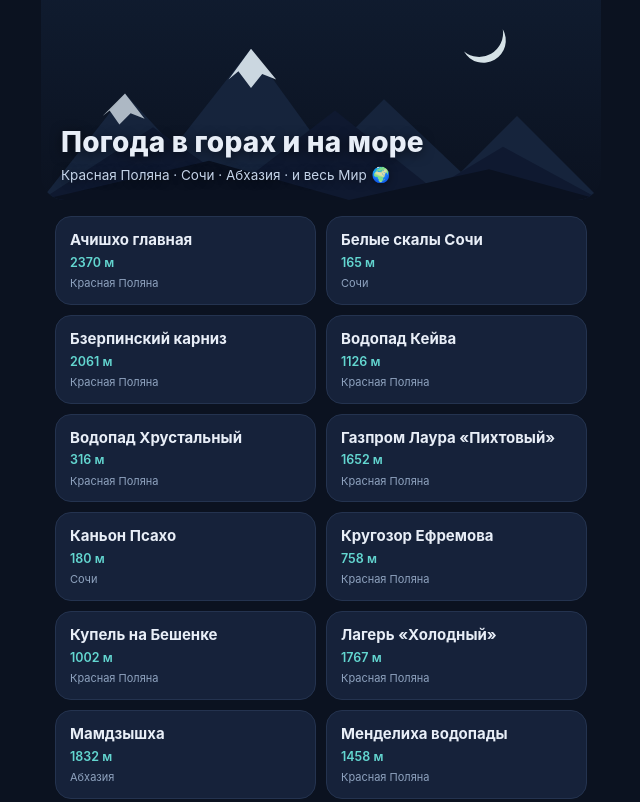
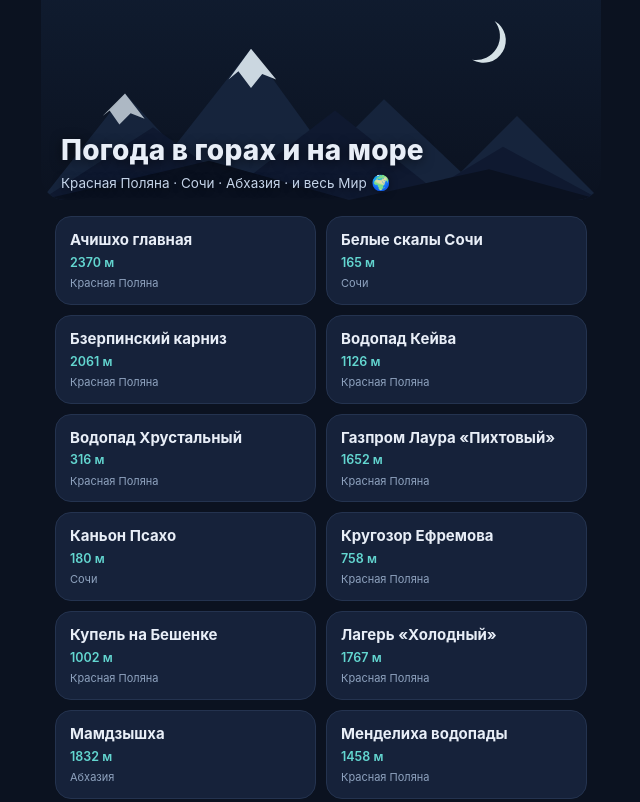
Before and after one commit to happymanalexey-coder/kp-weather, a website: page index.html in a window 1280 px wide. Shown: the top 802 px of the page, without its empty margins (319-959 px from the left). Drawn offline with Linux system fonts and the light colour scheme.

Commit message:
Шапка: текст на 2мм ниже; месяц −30° (против часовой)

```diff
--- a/index.html
+++ b/index.html
@@ -24,7 +24,7 @@
         </g>
         <g id="theme-toggle" class="theme-toggle" onclick="toggleTheme()" role="button" aria-label="Переключить тему">
           <g class="moon-g">
-            <path d="M316 30 A16 16 0 0 1 316 62 A17.14 17.14 0 0 0 316 30 Z" fill="#e8f4f8" opacity="0.92" transform="rotate(60 316 46)"/>
+            <path d="M316 30 A16 16 0 0 1 316 62 A17.14 17.14 0 0 0 316 30 Z" fill="#e8f4f8" opacity="0.92" transform="rotate(30 316 46)"/>
           </g>
           <g class="sun-g">
             <circle cx="316" cy="46" r="10" fill="#ffd166"/>
--- a/styles.css
+++ b/styles.css
@@ -29,7 +29,7 @@ body {
 /* ---------- главный экран ---------- */
 .hero { position: relative; overflow: hidden; border-radius: 0 0 24px 24px; }
 .hero-mountains { display: block; width: 100%; height: 200px; }
-.hero-text { position: absolute; left: 20px; bottom: 14px; right: 20px; }
+.hero-text { position: absolute; left: 20px; bottom: 6px; right: 20px; }
 .hero-text h1 { font-size: 28px; font-weight: 800; letter-spacing: 0.2px; text-shadow: 0 2px 12px rgba(0,0,0,.6); }
 .hero-text p { color: #c4d3e8; font-size: 13.5px; margin-top: 4px; text-shadow: 0 1px 8px rgba(0,0,0,.6); }
 
--- a/web/styles.css
+++ b/web/styles.css
@@ -29,7 +29,7 @@ body {
 /* ---------- главный экран ---------- */
 .hero { position: relative; overflow: hidden; border-radius: 0 0 24px 24px; }
 .hero-mountains { display: block; width: 100%; height: 200px; }
-.hero-text { position: absolute; left: 20px; bottom: 14px; right: 20px; }
+.hero-text { position: absolute; left: 20px; bottom: 6px; right: 20px; }
 .hero-text h1 { font-size: 28px; font-weight: 800; letter-spacing: 0.2px; text-shadow: 0 2px 12px rgba(0,0,0,.6); }
 .hero-text p { color: #c4d3e8; font-size: 13.5px; margin-top: 4px; text-shadow: 0 1px 8px rgba(0,0,0,.6); }
 
```
Also changed, not shown: web/index.html (+1 -1 lines).
